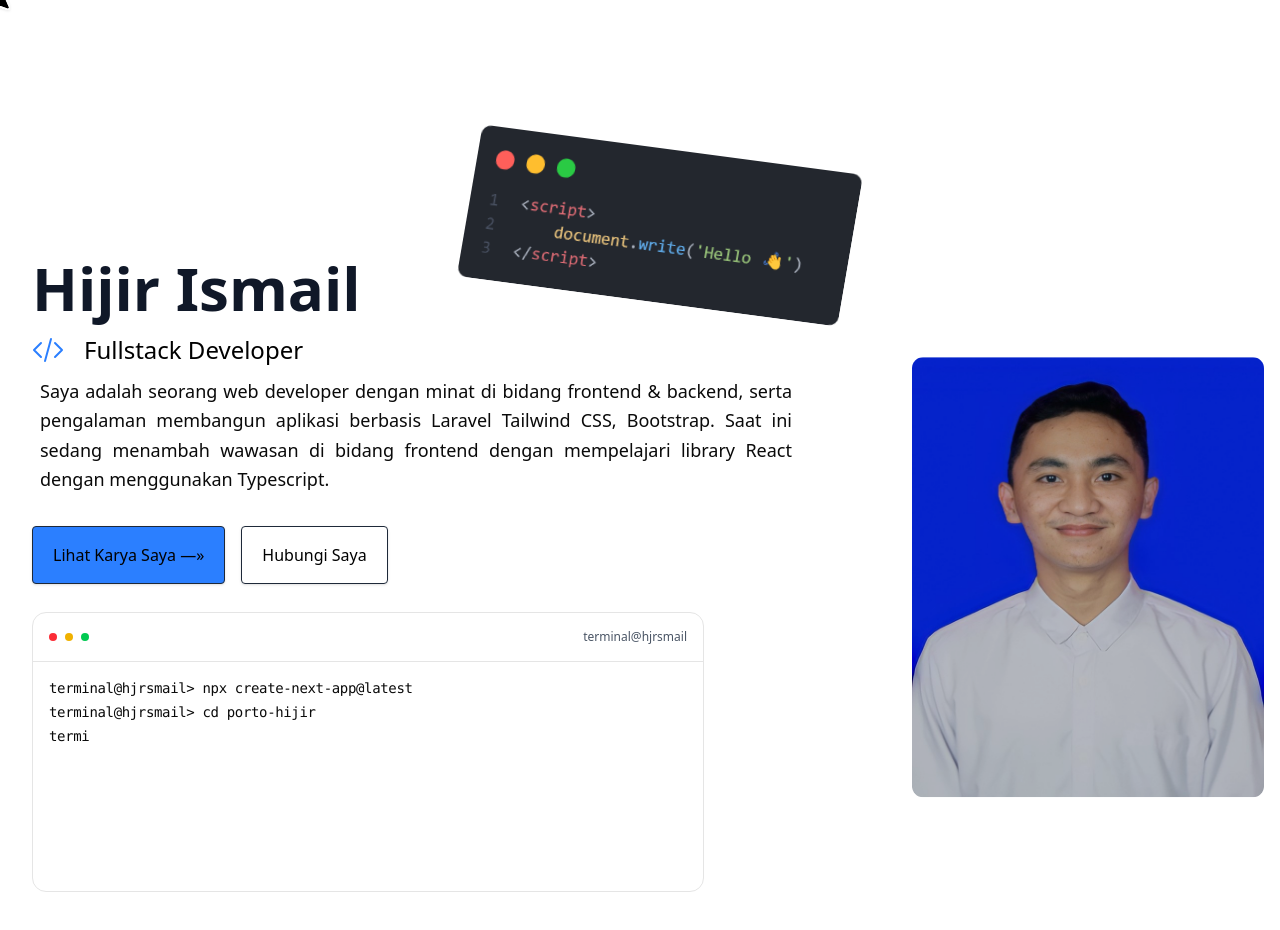
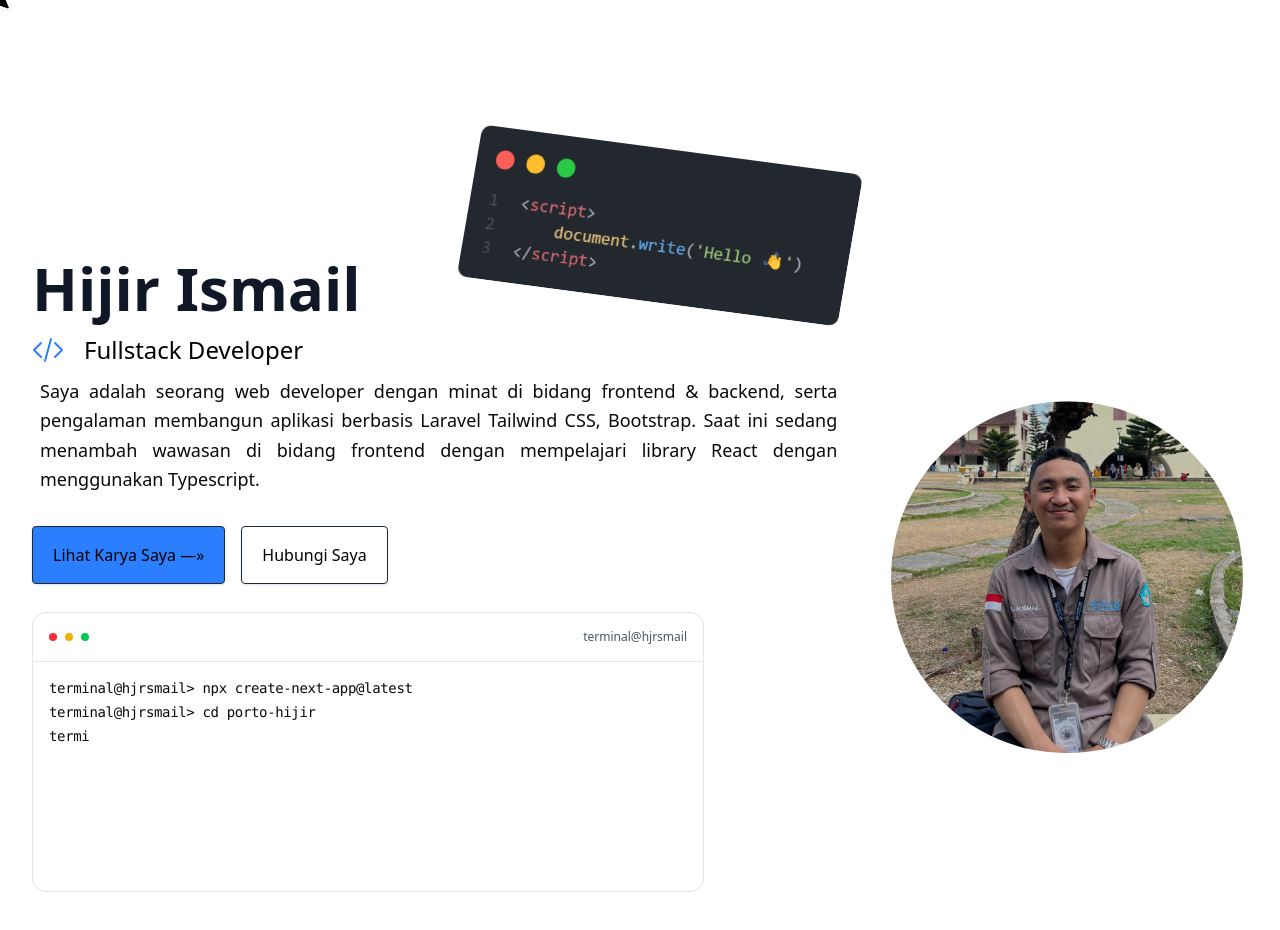
Before and after one commit to hjrsmail/porto-hijir, a Next.js app: page /hero in a window 1280 px wide. Shown: the top 930 px of the page. Built offline with nearby package versions, Linux system fonts and the light colour scheme.

Commit message:
modified hero page

```diff
--- a/app/(content)/hero/page.tsx
+++ b/app/(content)/hero/page.tsx
@@ -4,7 +4,7 @@ import React from 'react'
 import { useEffect, useRef } from 'react'
 import gsap from 'gsap'
 import Image from 'next/image'
-import MyPicture from '@/public/images/myPictures.jpg'
+import MyPicture from '@/public/images/pict.jpg'
 import CodePictures from '@/public/images/code.png'
 import { CodeBracketIcon } from '@heroicons/react/24/outline';
 import { AnimatedSpan, Terminal, TypingAnimation } from "@/components/magicui/terminal";
@@ -58,7 +58,7 @@ export default function Hero() {
 
             {/* Text */}
             <div
-                className="duration-000 flex max-w-3xl flex-col items-center pt-20 transition-all ease-out md:ml-6 md:items-start md:pt-0 lg:col-span-2">
+                className="duration-000 flex max-w-4xl flex-col items-center pt-20 transition-all ease-out md:ml-6 md:items-start md:pt-0 lg:col-span-2">
                 <h1 className="text-3xl text-gray-900 sm:text-5xl md:text-6xl dark:text-gray-300">
                     <strong ref={strongRef} className="invisible ">
                         Hijir Ismail
@@ -136,20 +136,18 @@ export default function Hero() {
                         </AnimatedSpan>
                     </Terminal>
                 </div>
-
             </div>
 
             {/* Gambar */}
             <div
                 id="myPict"
-                className="pict relative mx-auto scale-110 justify-center pt-20 transition-all duration-500 ease-out md:mr-6 md:items-end md:pt-1"
+                className="flex mx-auto scale-110 justify-center pt-20 transition-all duration-500 ease-out md:items-center md:pt-1"
             >
-                {/* <div className="custom:block absolute -right-25 -bottom-25 z-0 hidden h-70 w-70 rounded-full border-none bg-orange-600 opacity-10 blur-xl duration-500 dark:bg-white"></div> */}
                 <Image priority={true}
                     src={MyPicture}
                     placeholder="empty"
                     alt="myphoto"
-                    className="h-60 w-45 rounded-lg brightness-80 duration-400 hover:brightness-100 md:h-100 md:w-80"
+                    className="rounded-full brightness-80 duration-400 hover:brightness-100 w-50 md:w-80"
                 />
             </div>
         </div>
```
